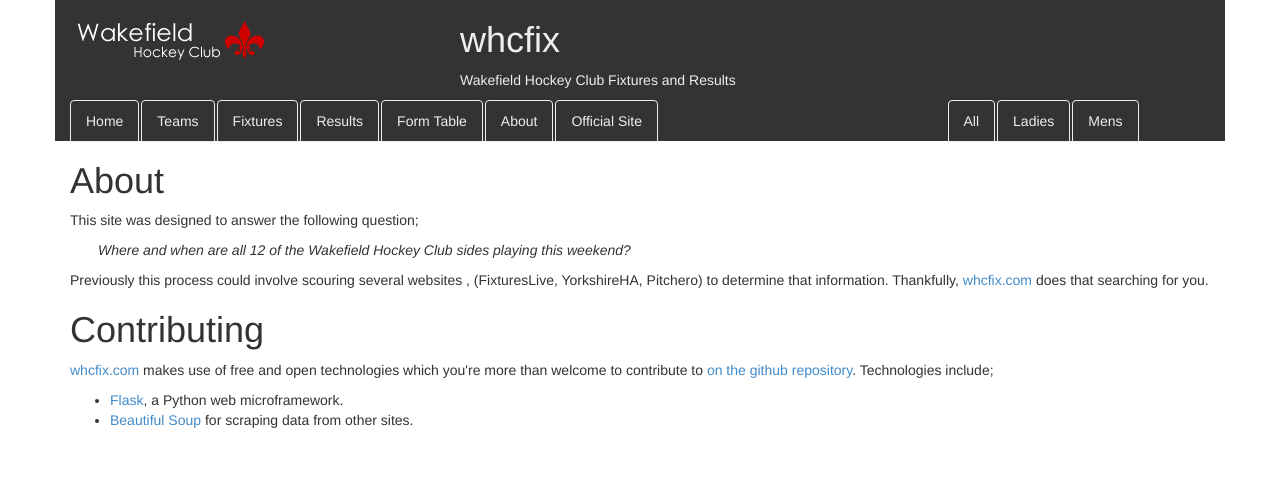
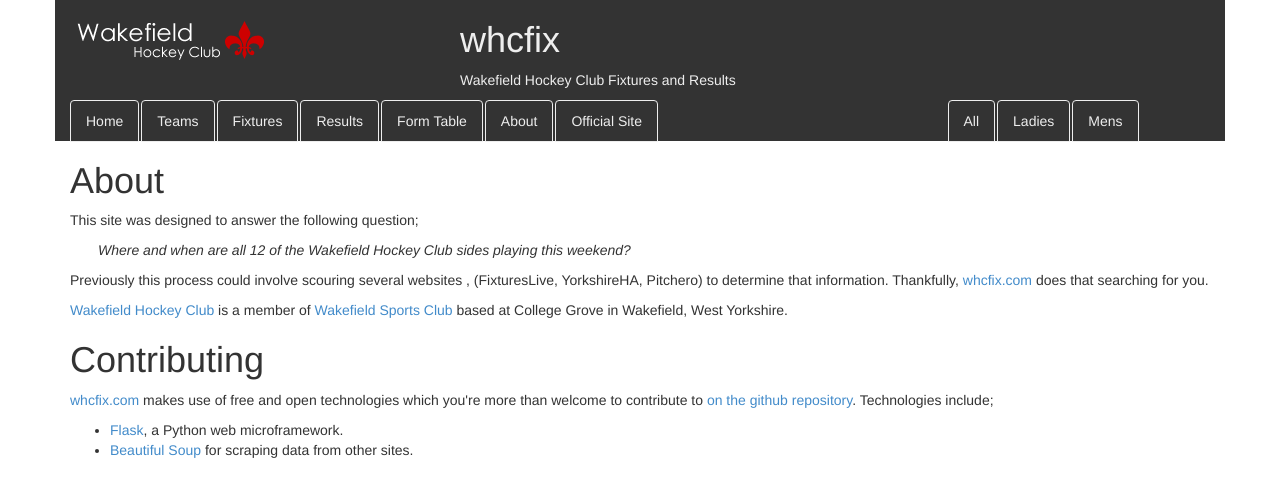
Before and after one commit to Horb/whcfix, a Flask app: page /about/ in a window 1280 px wide. Shown: the top 497 px of the page. Run offline with Flask 2, Linux system fonts and the light colour scheme; some libraries are stand-ins or nearby versions.

Commit message:
Update About page to have links to Hockey and Sports club websites.

```diff
--- a/whcfix/templates/about_snippet.html
+++ b/whcfix/templates/about_snippet.html
@@ -2,6 +2,7 @@
 <p>This site was designed to answer the following question;</p>
 <p style="margin-left:2em;"><i>Where and when are all 12 of the Wakefield Hockey Club sides playing this weekend?</i></p>
 <p>Previously this process could involve scouring several websites , (FixturesLive, YorkshireHA, Pitchero) to determine that information. Thankfully, <a href="{{url_for('base.home')}}">whcfix.com</a> does that searching for you.</p>
+<p><a href="http://www.wakefieldhockeyclub.co.uk">Wakefield Hockey Club</a> is a member of <a href="http://www.wakefieldsportsclub.org/">Wakefield Sports Club</a> based at College Grove in Wakefield, West Yorkshire.</p>
 <h1>Contributing</h1>
 <p><a href="{{url_for('base.home')}}">whcfix.com</a> makes use of free and open technologies which you're more than welcome to contribute to <a href="http://github.com/Horb/whcfix/">on the github repository</a>. Technologies include;</p>
 <ul>
```
